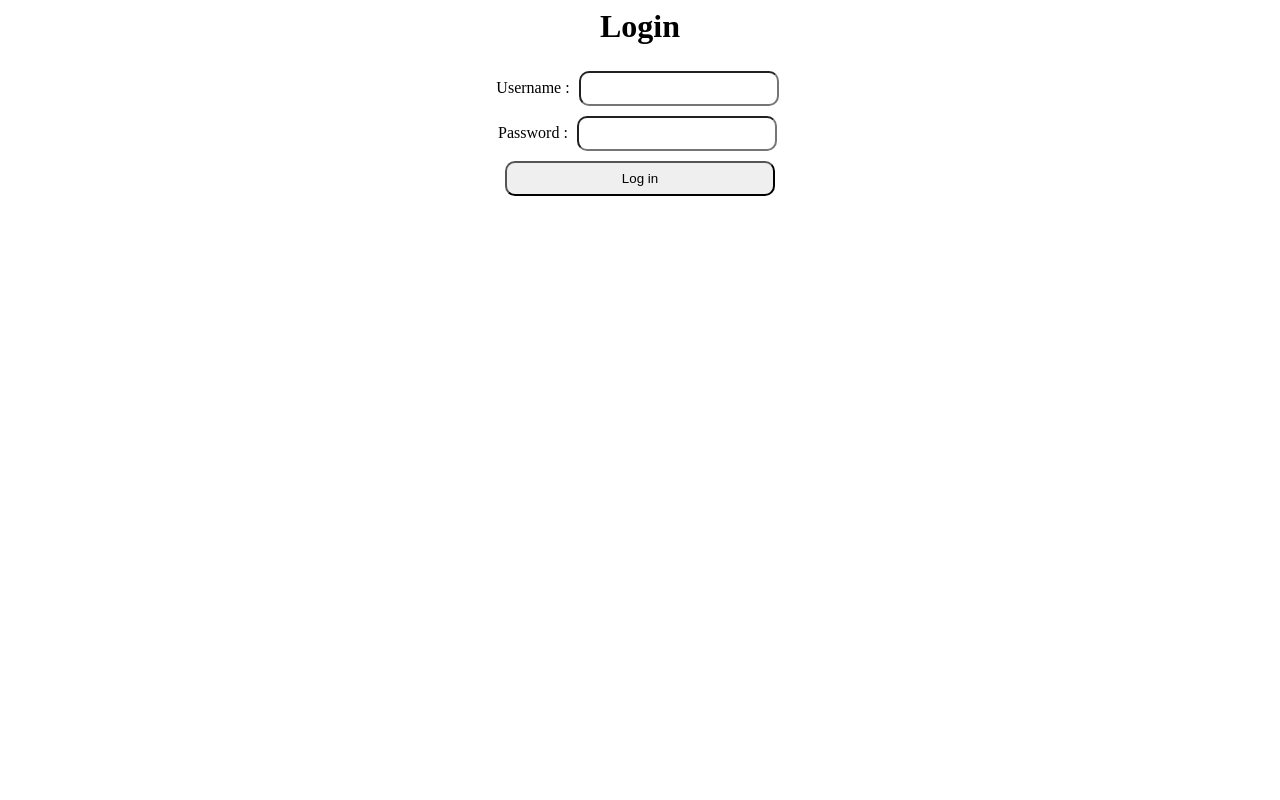
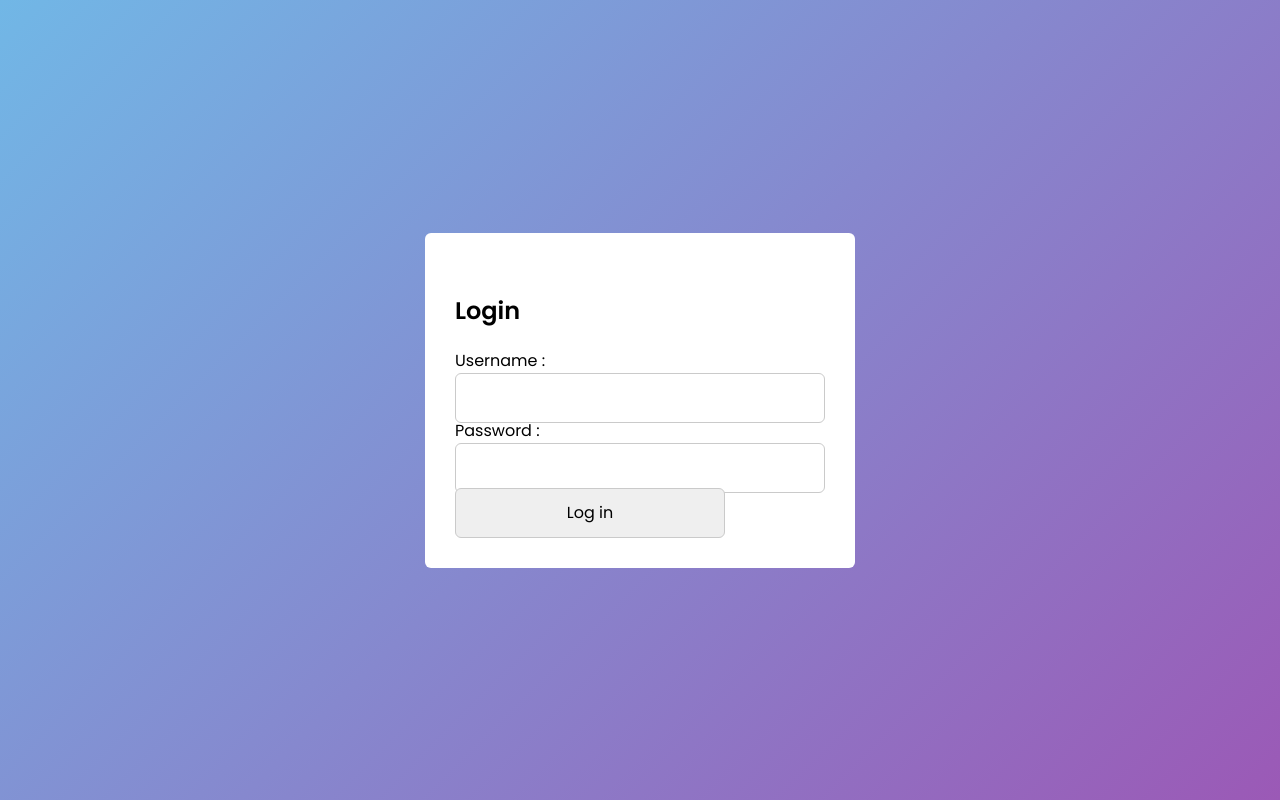
Before and after one commit to ImimratDiraf/cc-management, a PHP site: page / in a window 1280 px wide. Run offline with PHP 8.4, Linux system fonts and the light colour scheme.

Commit message:
MIL aku dah ubah

```diff
--- a/css/style.css
+++ b/css/style.css
@@ -1,9 +1,172 @@
-.textcolumn {
-    border-radius:10px;
-    height : 35px;
-    width : 200px;
-    margin : 5px;
+/* Google Fonts - Poppins */
+@import url('https://fonts.googleapis.com/css2?family=Poppins:wght@300;400;500;600&display=swap');
+
+*{
+    margin: 0;
+    padding: 0;
+    box-sizing: border-box;
+    font-family: 'Poppins', sans-serif;
 }
-.form-holder {
+.container{
+    height: 100vh;
+    width: 100%;
+    display: flex;
+    align-items: center;
+    justify-content: center;
+    background: linear-gradient(135deg, #71b7e6, #9b59b6);
+    column-gap: 30px;
+}
+.form{
+    position: absolute;
+    max-width: 430px;
+    width: 100%;
+    padding: 30px;
+    border-radius: 6px;
+    background: #FFF;
+}
+.form.signup{
+    opacity: 0;
+    pointer-events: none;
+}
+.forms.show-signup .form.signup{
+    opacity: 1;
+    pointer-events: auto;
+}
+.forms.show-signup .form.login{
+    opacity: 0;
+    pointer-events: none;
+}
+header{
+    font-size: 28px;
+    font-weight: 600;
+    color: #232836;
+    text-align: center;
+}
+form{
+    margin-top: 30px;
+}
+.form .field{
+    position: relative;
+    height: 50px;
+    width: 100%;
+    margin-top: 20px;
+    border-radius: 6px;
+}
+.field input,
+.field button{
+    height: 100%;
+    width: 100%;
+    border: none;
+    font-size: 16px;
+    font-weight: 400;
+    border-radius: 6px;
+}
+.field input{
+    outline: none;
+    padding: 0 15px;
+    border: 1px solid#CACACA;
+}
+.field input:focus{
+    border-bottom-width: 2px;
+}
+.eye-icon{
+    position: absolute;
+    top: 50%;
+    right: 10px;
+    transform: translateY(-50%);
+    font-size: 18px;
+    color: #8b8b8b;
+    cursor: pointer;
+    padding: 5px;
+}
+.field button{
+    margin-top: 100px;
+    color: #fff;
+    background-color: #0171d3;
+    transition: all 0.3s ease;
+    cursor: pointer;
+}
+.field button:hover{
+    background-color: #016dcb;
+}
+.form-link{
+    text-align: center;
+    margin-top: 10px;
+}
+.form-link span,
+.form-link a{
+    font-size: 14px;
+    font-weight: 400;
+    color: #232836;
+}
+.form a{
+    color: #0171d3;
+    text-decoration: none;
+}
+.form-content a:hover{
+    text-decoration: underline;
+}
+.line{
+    position: relative;
+    height: 1px;
+    width: 100%;
+    margin: 36px 0;
+    background-color: #d4d4d4;
+}
+.line::before{
+    content: 'Or';
+    position: absolute;
+    top: 50%;
+    left: 50%;
+    transform: translate(-50%, -50%);
+    background-color: #FFF;
+    color: #8b8b8b;
+    padding: 0 15px;
+}
+.media-options a{
+    display: flex;
+    align-items: center;
+    justify-content: center;
+}
+a.facebook{
+    color: #fff;
+    background-color: #4267b2;
+}
+a.facebook .facebook-icon{
+    height: 28px;
+    width: 28px;
+    color: #0171d3;
+    font-size: 20px;
+    border-radius: 50%;
+    display: flex;
+    align-items: center;
+    justify-content: center;
+    background-color: #fff;
+}
+.facebook-icon,
+img.google-img{
+    position: absolute;
+    top: 50%;
+    left: 15px;
+    transform: translateY(-50%);
+}
+img.google-img{
+    height: 20px;
+    width: 20px;
+    object-fit: cover;
+}
+a.google{
+    border: 1px solid #CACACA;
+}
+a.google span{
+    font-weight: 500;
+    opacity: 0.6;
+    color: #232836;
+}
+
+@media screen and (max-width: 400px) {
+    .form{
+        padding: 20px 10px;
+    }
 
 }
--- a/index.php
+++ b/index.php
@@ -1,15 +1,35 @@
-<html>
+<html lang="en">
     <head>
-        <link rel="stylesheet" href="./css/style.css">
+        <meta charset="UTF-8">
+        <meta http-equiv="X-UA-Compatible" content="IE=edge">
+        <meta name="viewport" content="width=device-width, initial-scale=1.0">
+
+        <!-- CSS -->
+        <link rel="stylesheet" href="css/style.css">
+
     </head>
-    <center>
-    <div class="">
-        <form action="./login_act.php" method="POST">
+    <body>
+        <section class="container forms">
+            <div class="form login">
+                <div class="form-content">
+                    <form action="<?php echo $_SERVER['PHP_SELF'];?>" method="POST">
                         <h1>Login</h1>
+
+                        <div class="field input-field">
                             Username : <input class="textcolumn" type="text" name="username" id="username"/> </br>
+                        </div>
+
+                        <div class="field input-field">
                         Password : <input class="textcolumn" type="password" name="password" id="password"/> </br>
+                        </div>
+
+                        <div class="field button-field">
                         <input style="width:270px;" class="textcolumn" type="submit" value="Log in"/>
+                        </div>
+
                     </form>
                 </div>
-    </center>
+            </div>
+        </section>
+    </body>
 </html>
```
Lines whose indentation alone changed are shown as unchanged.
